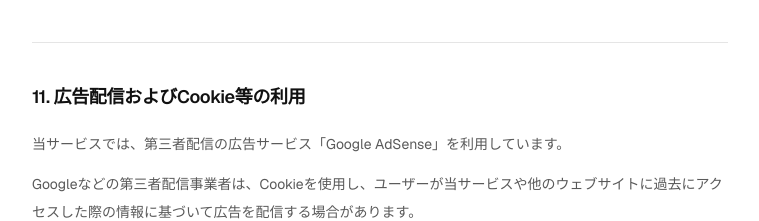
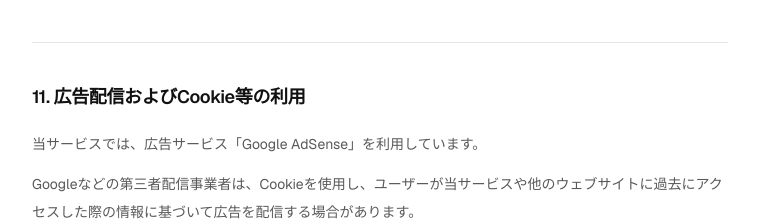
Before and after one commit to mori10tech/akanuke-ai, a Next.js app: page /privacy in a window 1280 px wide. Shown: the part 2880-3101 px from the top of the page, without its empty margins (260-1019 px from the left). Built offline with nearby package versions, Linux system fonts and the light colour scheme; no server answers.

Commit message:
privacyの調整

```diff
--- a/app/privacy/page.tsx
+++ b/app/privacy/page.tsx
@@ -188,7 +188,7 @@ const sections = [
     content: (
       <>
         <p>
-          当サービスでは、第三者配信の広告サービス「Google AdSense」を利用しています。
+          当サービスでは、広告サービス「Google AdSense」を利用しています。
         </p>
 
         <p>
```
